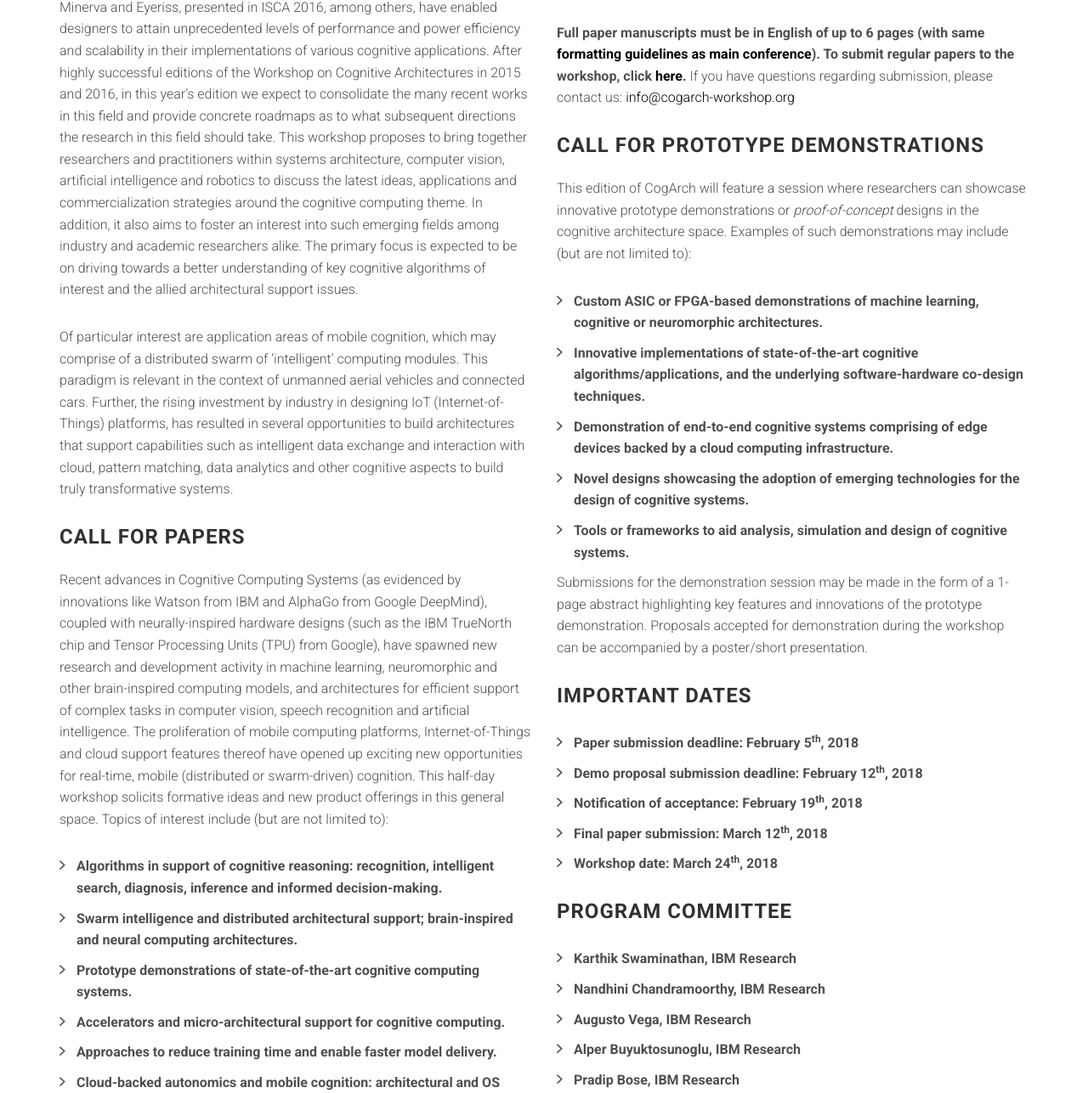
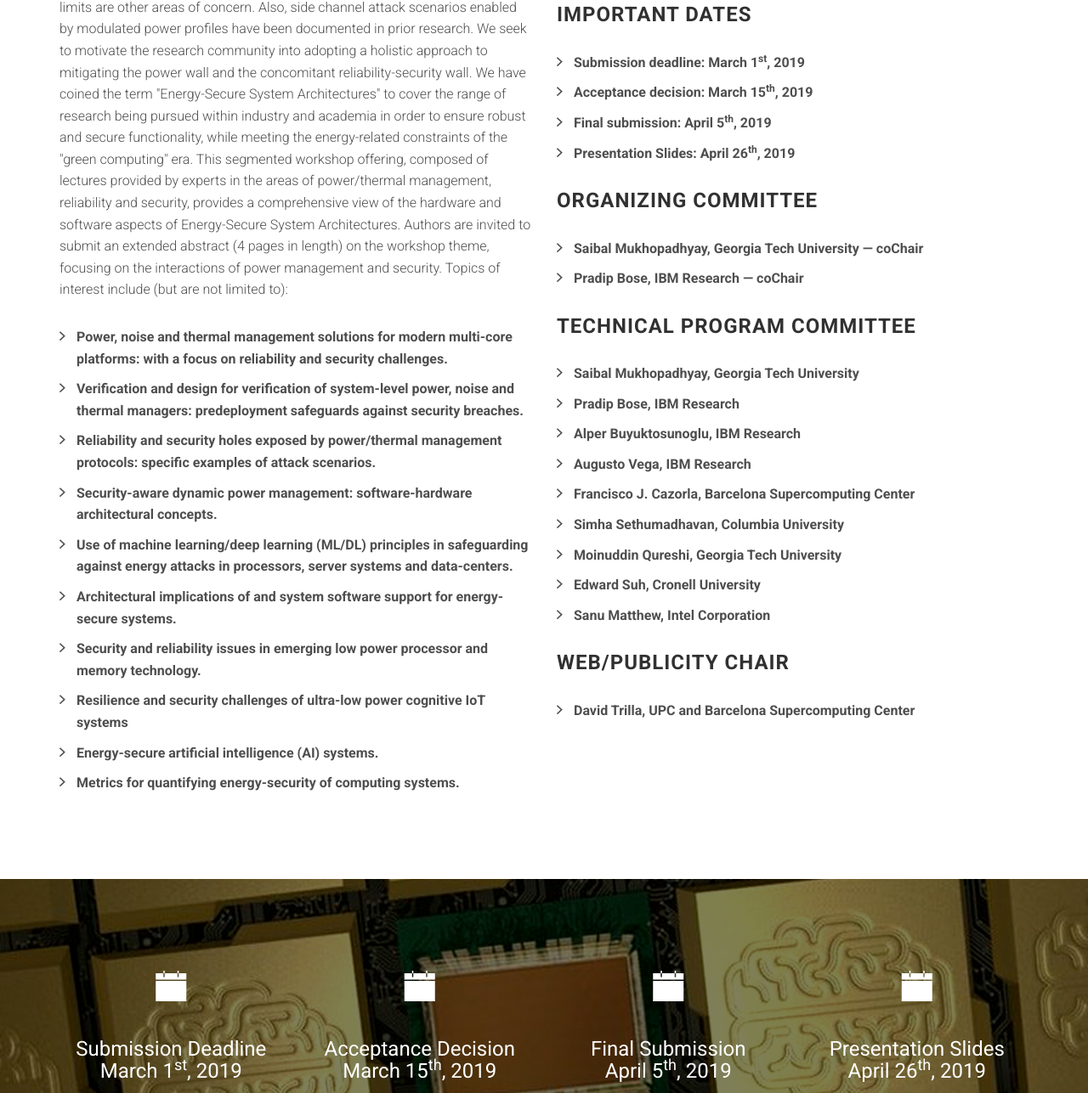
Before and after one commit to augustojv/essa-workshop, a website: page index.html in a window 1280 px wide. Shown: the part 1176-2463 px from the top of the page at 85% size. Drawn offline with Linux system fonts and the light colour scheme; files whose address does not match are found by name.

Commit message:
Added new CfP

```diff
--- a/index.html
+++ b/index.html
@@ -55,16 +55,16 @@
     <header id="site-header" class="site-header valign-center">
         <div class="intro">
 
-            <h2>March 24<sup>th</sup> 2018, Williamsburg, VA</h2>
+            <h2>May 9-10<sup>th</sup> 2019, Tysons Corner, VA</h2>
 
-            <h1>Third Workshop on Cognitive Architectures</h1>
+            <h1>Workshop on Energy-Secure System Architectures</h1>
 
-            <p>In conjunction with the 23<sup>rd</sup> ACM International Conference on<br>
-                Architectural Support for Programming Languages and Operating Systems (ASPLOS 2018)</p>
+            <p>In conjunction with the 12<sup>th</sup> IEEE International Symposium on<br>
+                Hardware Oriented Security and Turst (HOST 2019)</p>
 
             <a class="btn btn-white" data-scroll href="#about">Contribute Now</a>
 
-            <a class="btn btn-white" data-scroll href="#registration">Register Now</a>
+	    <!-- <a class="btn btn-white" data-scroll href="#registration">Register Now</a> -->
 
         </div>
     </header>
@@ -74,7 +74,7 @@
             <div class="row">
                 <div class="col-sm-6">
 
-                    <h3 class="section-title">About</h3>
+                    <!-- <h3 class="section-title">About</h3>
 
                     <p>
                     The emerging new interest in <i>cognitive computing</i> has led to a paradigm shift in the field of computer
@@ -99,104 +99,102 @@
                     Further, the rising investment by industry in designing IoT (Internet-of-Things) platforms, has resulted in several
                     opportunities to build architectures that support capabilities such as intelligent data exchange and interaction with
                     cloud, pattern matching, data analytics and other cognitive aspects to build truly transformative systems.
-                    </p>
+		    </p> -->
 
                     <h3 class="section-title multiple-title">Call for Papers</h3>
 
                     <p>
-                    Recent advances in Cognitive Computing Systems (as evidenced by innovations like Watson from IBM and AlphaGo from Google
-                    DeepMind), coupled with neurally-inspired hardware designs (such as the IBM TrueNorth chip and Tensor Processing Units
-                    (TPU) from Google), have spawned new research and development activity in machine learning, neuromorphic and other
-                    brain-inspired computing models, and architectures for efficient support of complex tasks in computer vision, speech
-                    recognition and artificial intelligence. The proliferation of mobile computing platforms, Internet-of-Things and cloud
-                    support features thereof have opened up exciting new opportunities for real-time, mobile (distributed or swarm-driven)
-                    cognition. This half-day workshop solicits formative ideas and new product offerings in this general space.
+		    The "power wall" has forced chip and system architects to design with smaller margins between nominal and worst-case operating points.
+		    Dynamic power, voltage noise and thermal management control loops have already become an integral part of chip and system design.
+		    New research papers in “wear out” and general reliability management have recently been published. These new generation management
+		    protocols have, however, opened up other sources of concern: e.g. control loop stability and robustness of the management protocols.
+		    The potential security holes exposed by the integrated control loops and system safety issues triggered by potential violations of
+		    power or thermal limits are other areas of concern. Also, side channel attack scenarios enabled by modulated power profiles have
+		    been documented in prior research. We seek to motivate the research community into adopting a holistic approach to mitigating the
+		    power wall and the concomitant reliability-security wall. We have coined the term "Energy-Secure System Architectures" to cover the
+		    range of research being pursued within industry and academia in order to ensure robust and secure functionality, while meeting
+		    the energy-related constraints of the "green computing" era. This segmented workshop offering, composed of lectures provided
+		    by experts in the areas of power/thermal management, reliability and security, provides a comprehensive view of the hardware
+		    and software aspects of Energy-Secure System Architectures.
 
-                    Topics of interest include (but are not limited to):
+		    Authors are invited to submit an extended abstract (4 pages in length) on the workshop theme, focusing on the interactions of
+		    power management and security. Topics of interest include (but are not limited to):
 
                     <ul class="list-arrow-right">
-                        <li>Algorithms in support of cognitive reasoning: recognition, intelligent search, diagnosis, inference and informed
-                            decision-making.</li>
-                        <li>Swarm intelligence and distributed architectural support; brain-inspired and neural computing architectures.</li>
-                        <li>Prototype demonstrations of state-of-the-art cognitive computing systems.</li>
-                        <li>Accelerators and micro-architectural support for cognitive computing.</li>
-                        <li>Approaches to reduce training time and enable faster model delivery.</li>
-                        <li>Cloud-backed autonomics and mobile cognition: architectural and OS support thereof.</li>
-                        <li>Resilient design of distributed (swarm) mobile cognitive architectures.</li>
-                        <li>Energy efficiency, battery life extension and endurance in mobile, cognitive architectures.</li>
-                        <li>Case studies and real-life demonstrations/prototypes in specific application domains: e.g. Smart homes, connected
-                            cars and UAV-driven commercial services, as well as applications of interest to defense and homeland
-                            security.</li>
+                        <li>Power, noise and thermal management solutions for modern multi-core platforms: with a focus on reliability and
+				security challenges.</li>
+			<li>Verification and design for verification of system-level power, noise and thermal managers:
+				predeployment safeguards against security breaches.</li>
+			<li>Reliability and security holes exposed by power/thermal management protocols: specific examples of attack scenarios.</li>
+			<li>Security-aware dynamic power management: software-hardware architectural concepts.</li>
+			<li>Use of machine learning/deep learning (ML/DL) principles in safeguarding against energy attacks in processors,
+				 server systems and data-centers.</li>
+			<li>Architectural implications of and system software support for energy-secure systems.</li>
+			<li>Security and reliability issues in emerging low power processor and memory technology.</li>
+			<li>Resilience and security challenges of ultra-low power cognitive IoT systems</li>
+			<li>Energy-secure artificial intelligence (AI) systems.</li>
+			<li>Metrics for quantifying energy-security of computing systems.</li>
                     </ul>
 
                 </div><!-- /.col-sm-6 -->
 
                 <div class="col-sm-6">
-
-                    The workshop shall consist of short presentations by authors of selected submissions. In addition, it will include
-                    invited keynotes by eminent researchers from industry and academia as well as interactive panel discussions to kindle
-                    further interest in these research topics. Submitted papers will be reviewed by a workshop Program Committee, in addition
-                    to the organizers. While these peer-reviewed papers will not be published in the main ASPLOS conference proceedings,
-                    <b>authors may choose to have their papers be published as part of a special conference proceedings. They will also be
-                    invited to submit their work to a special issue of an eminent journal.</b> (Presenters at the 2016 edition of CogArch were
-                    invited to submit their work to the IEEE MICRO Special Issue on Cognitive Architectures)
-                    </p>
+			<p>
+			Accepted papers will be presented at the workshop and included in the workshop report. Selected papers presented in the workshop wil
+			be invited to submit revised (updated) versions to a peer-reviewed special issue of IEEE Security and Privacy
+			(to be organized; co-guest edited by the organizers of this workshop).
+			</P>
 
                     <p>
                     <b>
-                    Full paper manuscripts must be in English of up to 6 pages (with same
-                    <a href="https://www.asplos2018.org/submissions/" target="_blank">formatting guidelines as main
-                    conference</a>). To submit regular papers to the workshop, click <a href="https://easychair.org/conferences/?conf=cogarch2018" target="_blank">here</a>.
+                    Extended abstracts must be in English of up to 4 pages.
+               	    To extended abstracts to the workshop, click <a href="#" target="_blank">not available yet</a>.
                     </b>
                     If you have questions regarding submission, please contact us:
-                    <a href="mailto:info@cogarch-workshop.org">info@cogarch-workshop.org</a>
-                    </p>
-
-                    <h3 class="section-title multiple-title">Call for Prototype Demonstrations</h3>
-
-                    <p>
-                    This edition of CogArch will feature a session where researchers can showcase innovative prototype demonstrations or
-                    <i>proof-of-concept</i> designs in the cognitive architecture space. Examples of such demonstrations may include (but are
-                    not limited to):
-
-                    <ul class="list-arrow-right">
-                        <li>Custom ASIC or FPGA-based demonstrations of machine learning, cognitive or neuromorphic architectures.</li>
-                        <li>Innovative implementations of state-of-the-art cognitive algorithms/applications, and the underlying
-                            software-hardware co-design techniques.</li>
-                        <li>Demonstration of end-to-end cognitive systems comprising of edge devices backed by a cloud computing
-                            infrastructure.</li>
-                        <li>Novel designs showcasing the adoption of emerging technologies for the design of cognitive systems.</li>
-                        <li>Tools or frameworks to aid analysis, simulation and design of cognitive systems.</li>
-                    </ul>
-
-                    Submissions for the demonstration session may be made in the form of a 1-page abstract highlighting key features and
-                    innovations of the prototype demonstration. Proposals accepted for demonstration during the workshop can be accompanied
-                    by a poster/short presentation.
+		    <b><a href="mailto:saibal@ece.gatech.edu">saibal@ece.gatech.edu</a></b>,
+		    <b><a href="mailto:pbose@us.ibm.com">pbose@us.ibm.com</a></b>
                     </p>
 
                     <h3 class="section-title multiple-title">Important Dates</h3>
 
                     <p>
 					<ul class="list-arrow-right">
-                        <li>Paper submission deadline: <strong>February 5<sup>th</sup>, 2018</strong></li>
-                        <li>Demo proposal submission deadline: February 12<sup>th</sup>, 2018</li>
-						<li>Notification of acceptance: February 19<sup>th</sup>, 2018</li>
-						<li>Final paper submission: March 12<sup>th</sup>, 2018</li>
-						<li>Workshop date: March 24<sup>th</sup>, 2018</li>
+                        <li>Submission deadline: <strong>March 1<sup>st</sup>, 2019</strong></li>
+                        <li>Acceptance decision: March 15<sup>th</sup>, 2019</li>
+			<li>Final submission: April 5<sup>th</sup>, 2019</li>
+			<li>Presentation Slides: April 26<sup>th</sup>, 2019</li>
 					</ul>
                     </p>
 
-                    <h3 class="section-title multiple-title">Program Committee</h3>
+                    <h3 class="section-title multiple-title">Organizing Committee</h3>
+		    <p>
+					<ul class="list-arrow-right">
+                        <li>Saibal Mukhopadhyay, Georgia Tech University &mdash; coChair</li>
+                        <li>Pradip Bose, IBM Research &mdash; coChair</li>
+					</ul>
+
+		    </p>
+                    <h3 class="section-title multiple-title">Technical Program Committee</h3>
 
                     <p>
 					<ul class="list-arrow-right">
-                        <li>Karthik Swaminathan, IBM Research</li>
-                        <li>Nandhini Chandramoorthy, IBM Research</li>
+                        <li>Saibal Mukhopadhyay, Georgia Tech University</li>
+                        <li>Pradip Bose, IBM Research</li>
+                        <li>Alper Buyuktosunoglu, IBM Research</li>
                         <li>Augusto Vega, IBM Research</li>
-                        <li>Alper Buyuktosunoglu, IBM Research</li>
-                        <li>Pradip Bose, IBM Research</li>
+                        <li>Francisco J. Cazorla, Barcelona Supercomputing Center</li>
+                        <li>Simha Sethumadhavan, Columbia University</li>
+                        <li>Moinuddin Qureshi, Georgia Tech University</li>
+                        <li>Edward Suh, Cronell University</li>
+                        <li>Sanu Matthew, Intel Corporation</li>
 					</ul>
                     </p>
+                    <h3 class="section-title multiple-title">Web/Publicity Chair</h3>
+		    <p>
+		    			<ul class="list-arrow-right">
+			<li>David Trilla, UPC and Barcelona Supercomputing Center</li>
+					</ul>
+		    </p>
 
                 </div><!-- /.col-sm-6 -->
             </div><!-- /.row -->
@@ -209,25 +207,25 @@
                 <div class="col-sm-3">
 
                     <i class="ion-ios-calendar"></i>
-                    <h3>Paper Submission Deadline<br>February 5<sup>th</sup>, 2018</h3>
+                    <h3>Submission Deadline<br>March 1<sup>st</sup>, 2019</h3>
 
                 </div>
                 <div class="col-sm-3">
 
                     <i class="ion-ios-calendar"></i>
-                    <h3>Demo Proposal Submission Deadline<br>February 12<sup>th</sup>, 2018</h3>
+                    <h3>Acceptance Decision<br>March 15<sup>th</sup>, 2019</h3>
 
                 </div>
                 <div class="col-sm-3">
 
                     <i class="ion-ios-calendar"></i>
-                    <h3>Notification<br>February 19<sup>th</sup>, 2018</h3>
+                    <h3>Final Submission<br>April 5<sup>th</sup>, 2019</h3>
 
                 </div>
                 <div class="col-sm-3">
 
                     <i class="ion-ios-calendar"></i>
-                    <h3>Final paper submission<br>March 12<sup>th</sup>, 2018</h3>
+                    <h3>Presentation Slides<br>April 26<sup>th</sup>, 2019</h3>
 
                 </div>
                 <!--
@@ -384,12 +382,11 @@
     -->
 
     <section id="program" class="section schedule">
-
         <div class="container">
             <div class="row">
                 <div class="col-md-8">
                     <h3 class="section-title">Program</h3>
-                    <p>
+		    <p> <h2>TO BE ANNOUNCED</h2> <!--
                     <table class="table table-hover">
                       <thead class="thead-light">
                         <tr>
@@ -461,7 +458,7 @@
                           <td>Concluding remarks</td>
                         </tr>
                       </tbody>
-                    </table>
+                    </table> -->
                     </p>
                 </div>
             </div>
@@ -585,9 +582,9 @@
                     <h3 class="section-title">Event Location</h3>
 
                      <address>
-                         <p>Williamsburg Lodge<br>
-                         310 South England Street<br>
-                         Williamsburg, VA 23185
+                         <p>The Hilton<br>
+                         7920 Jones Branch Drive<br>
+                         Tysons Corner, VA 22102
                          </p>
                      </address>
 
```
